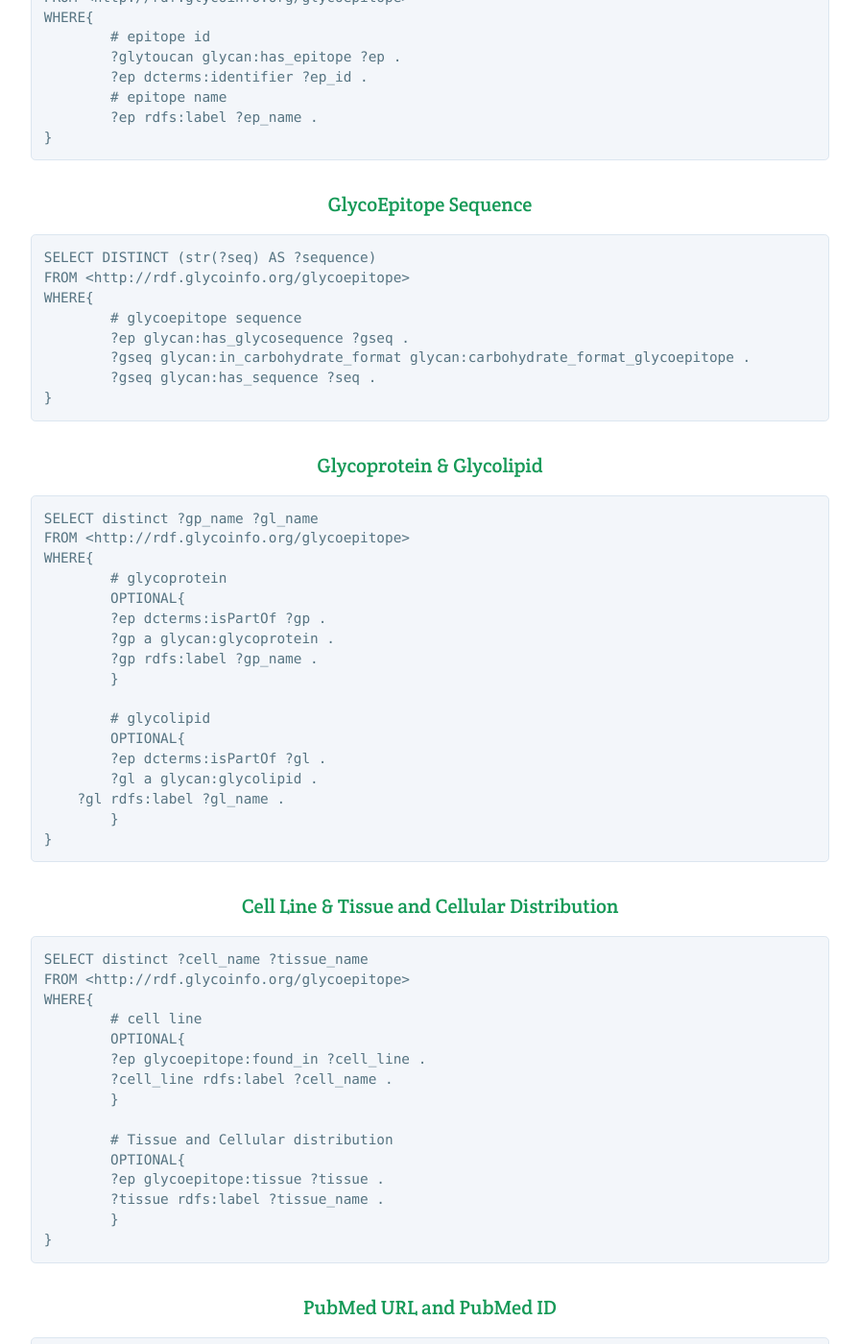
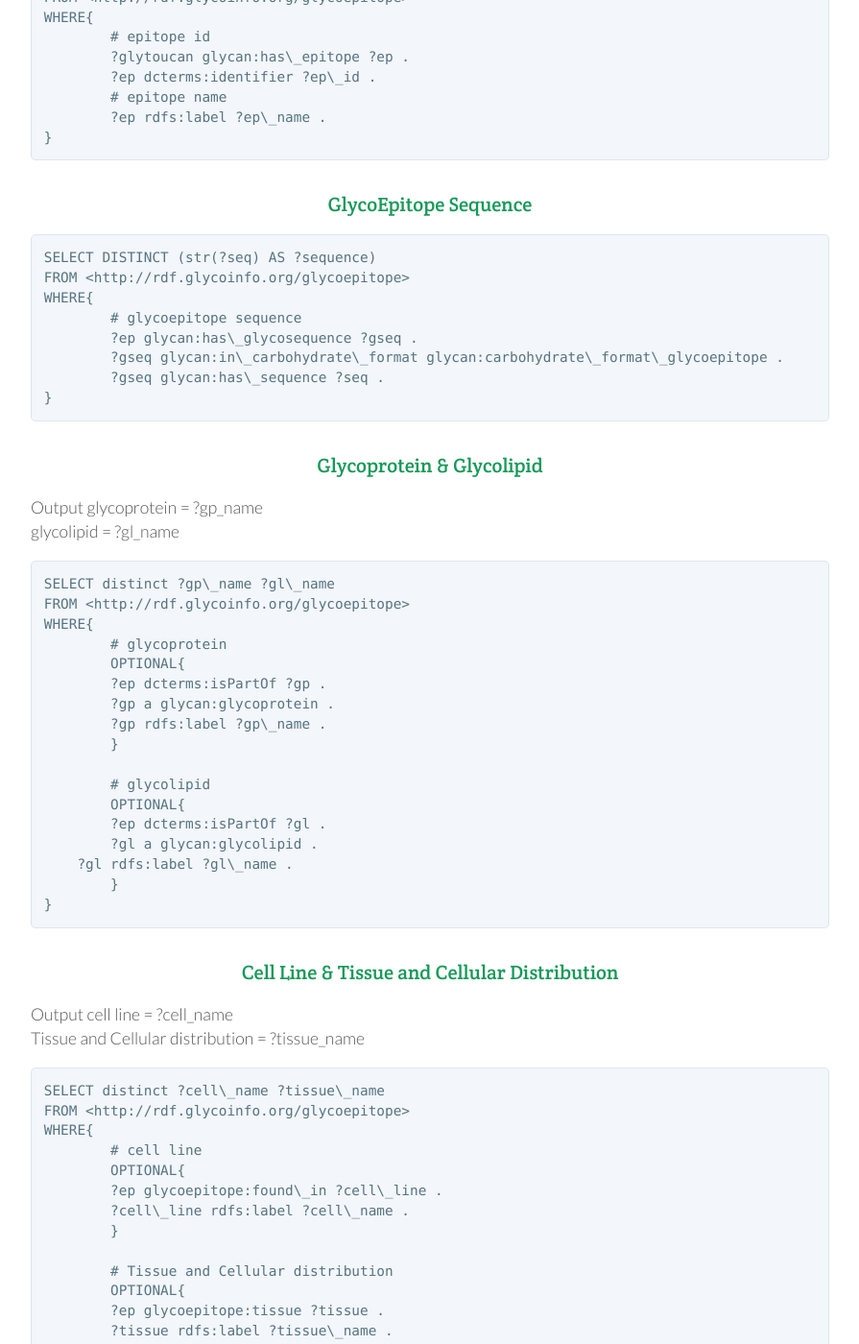
Before and after one commit to glytoucan/glytoucan, a Jekyll site: the page built from system/sparqlForMetadata/linkeddb-glycoepitope.md, in a window 1280 px wide and 1400 px high, scrolled down 1549 px. Shown: the whole window at 96% size, without its empty margins (192-1087 px from the left). Built offline with Jekyll 4.4.1, drawn with Linux system fonts in a browser that asks for light colours; nearby versions of some CDN libraries; Markdown is read by kramdown in place of the engine named in the settings; some of the changed text lies outside the part shown.

Commit message:
update linked glycoepitope

````diff
--- a/system/sparqlForMetadata/linkeddb-glycoepitope.md
+++ b/system/sparqlForMetadata/linkeddb-glycoepitope.md
@@ -10,16 +10,17 @@ layout: default
 ### Output
 epitope url = ?ep
 epitope id = ?ep\_id
-epitope name = ?ep_name
-glycoprotein = ?gp_name
-glycolipid = ?gl_name
-cell line = ?cell_name
-Tissue and Cellular distribution = ?tissue_name
+epitope name = ?ep\_name
+glycoprotein = ?gp\_name
+glycolipid = ?gl\_name
+cell line = ?cell\_name
+Tissue and Cellular distribution = ?tissue\_name
 pubmed url = ?pubmed
-pubmed id = ?pubmed_id
-antibody id = ?anti_id
+pubmed id = ?pubmed\_id
+antibody id = ?anti\_id
 antibody url = ?antibody
-antibody name = ?anti_name
+antibody name = ?anti\_name
+
 
 ### PREFIX
 ```
@@ -34,6 +35,7 @@ PREFIX glycoprot: <http://www.glycoprot.jp/>
 PREFIX uniprot: <http://www.uniprot.org/core/>
 ```
 
+
 ### SPARQL Query
 ```
 SELECT DISTINCT ?ep
@@ -44,111 +46,129 @@ FROM <http://rdf.glycoinfo.org/glycoepitope>
 WHERE {
 	# Glytoucan
 	VALUES ?AccessionNumber {"Input Accession number"}
-	?glytoucan glytoucan:has_primary_id ?AccessionNumber.
+	?glytoucan glytoucan:has\_primary\_id ?AccessionNumber.
 	# epitope id
-	?glytoucan glycan:has_epitope ?ep .
+	?glytoucan glycan:has\_epitope ?ep .
 }
 
 ```
 
+
 ### Epiltope id & Epitope name
 Output
-epitope id = ?ep_id
-epitope name = ?ep_name
+epitope id = ?ep\_id
+epitope name = ?ep\_name
 
 ```
-SELECT distinct ?ep_id ?ep_name
+SELECT distinct ?ep\_id ?ep\_name
 FROM <http://rdf.glycoinfo.org/glycoepitope>
 WHERE{
 	# epitope id
-	?glytoucan glycan:has_epitope ?ep .
-	?ep dcterms:identifier ?ep_id .
+	?glytoucan glycan:has\_epitope ?ep .
+	?ep dcterms:identifier ?ep\_id .
 	# epitope name
-	?ep rdfs:label ?ep_name .
+	?ep rdfs:label ?ep\_name .
 }
 ```
 
+
 ### GlycoEpitope Sequence
+
 ```
 SELECT DISTINCT (str(?seq) AS ?sequence)
 FROM <http://rdf.glycoinfo.org/glycoepitope>
 WHERE{
 	# glycoepitope sequence
-	?ep glycan:has_glycosequence ?gseq .
-	?gseq glycan:in_carbohydrate_format glycan:carbohydrate_format_glycoepitope .
-	?gseq glycan:has_sequence ?seq .
+	?ep glycan:has\_glycosequence ?gseq .
+	?gseq glycan:in\_carbohydrate\_format glycan:carbohydrate\_format\_glycoepitope .
+	?gseq glycan:has\_sequence ?seq .
 }
 ```
 
+
 ### Glycoprotein & Glycolipid
+Output
+glycoprotein = ?gp\_name
+glycolipid = ?gl\_name
+
 ```
-SELECT distinct ?gp_name ?gl_name
+SELECT distinct ?gp\_name ?gl\_name
 FROM <http://rdf.glycoinfo.org/glycoepitope>
 WHERE{
 	# glycoprotein
 	OPTIONAL{
 	?ep dcterms:isPartOf ?gp .
 	?gp a glycan:glycoprotein .
-	?gp rdfs:label ?gp_name .
+	?gp rdfs:label ?gp\_name .
 	}
 
 	# glycolipid
 	OPTIONAL{
 	?ep dcterms:isPartOf ?gl .
 	?gl a glycan:glycolipid .
-    ?gl rdfs:label ?gl_name .
+    ?gl rdfs:label ?gl\_name .
 	}
 }
 ```
 
 ### Cell Line & Tissue and Cellular Distribution
+Output
+cell line = ?cell\_name
+Tissue and Cellular distribution = ?tissue\_name
 ```
-SELECT distinct ?cell_name ?tissue_name
+SELECT distinct ?cell\_name ?tissue\_name
 FROM <http://rdf.glycoinfo.org/glycoepitope>
 WHERE{
 	# cell line
 	OPTIONAL{
-	?ep glycoepitope:found_in ?cell_line .
-	?cell_line rdfs:label ?cell_name .
+	?ep glycoepitope:found\_in ?cell\_line .
+	?cell\_line rdfs:label ?cell\_name .
 	}
 
 	# Tissue and Cellular distribution
 	OPTIONAL{
 	?ep glycoepitope:tissue ?tissue .
-	?tissue rdfs:label ?tissue_name .
+	?tissue rdfs:label ?tissue\_name .
 	}
 }
 ```
 
 ### PubMed URL and PubMed ID
+Output
+pubmed url = ?pubmed
+pubmed id = ?pubmed\_id
 ```
-SELECT distinct ?pubmed ?pubmed_id
+SELECT distinct ?pubmed ?pubmed\_id
 FROM <http://rdf.glycoinfo.org/glycoepitope>
 WHERE{
 	# pubmed
 	OPTIONAL{
 	?ep dcterms:isReferencedBy ?citation .
 	?citation rdfs:seeAlso ?pubmed .
-	?pubmed dcterms:identifier ?pubmed_id .
+	?pubmed dcterms:identifier ?pubmed\_id .
 	}
 }
 ```
 
 ### Antibody ID & Antibody Name
+Output
+antibody id = ?anti\_id
+antibody url = ?antibody
+antibody name = ?anti\_name
 ```
-SELECT distinct ?nati_id ?anti_name
+SELECT distinct ?antibody ?anti\_id ?anti\_name
 FROM <http://rdf.glycoinfo.org/glycoepitope>
 WHERE{
 	OPTIONAL{
 	# antibody id
-	?ep glycoepitope:has_antibody ?antibody .
-	?antibody dcterms:identifier ?anti_id .
+	?ep glycoepitope:has\_antibody ?antibody .
+	?antibody dcterms:identifier ?anti\_id .
 	}
 
 	OPTIONAL{
 	# antibody name
-	?ep glycoepitope:has_antibody ?antibody .
-	?antibody rdfs:label ?anti_name .
+	?ep glycoepitope:has\_antibody ?antibody .
+	?antibody rdfs:label ?anti\_name .
 	}
 }
 ```
````
